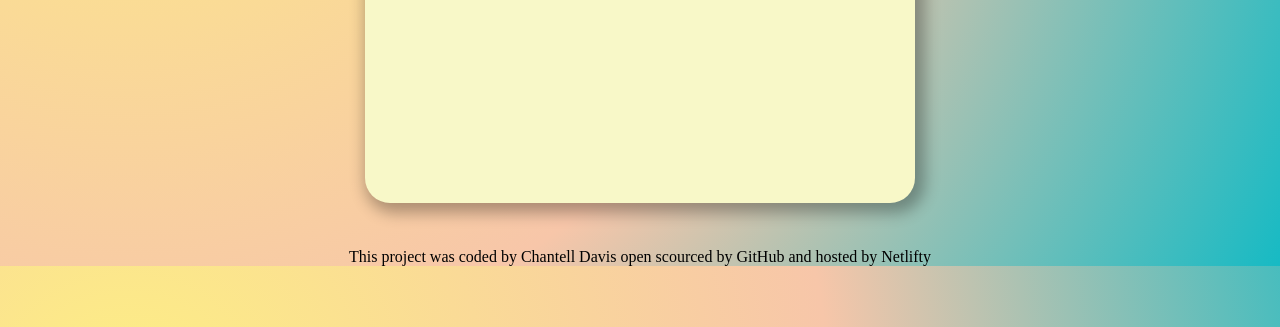
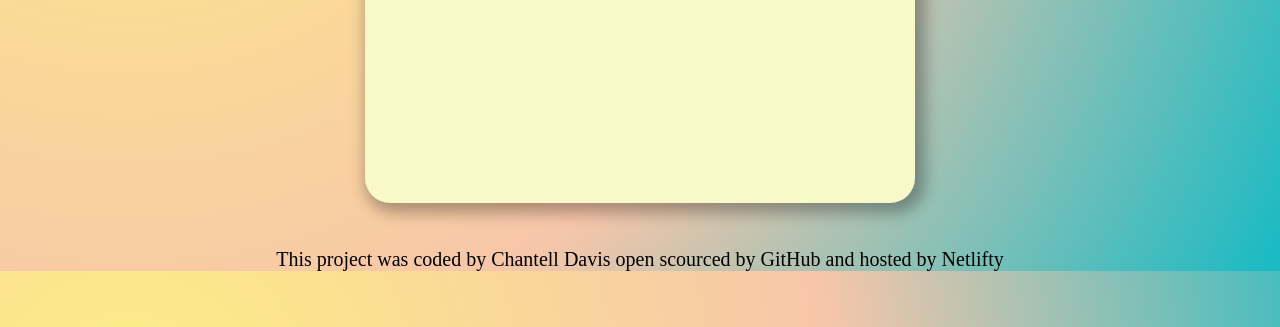
Before and after one commit to ChantellDavis/Current-Weather, a plain HTML site: page index.html in a window 1280 px wide. Shown: the part 473-800 px from the top of the page. Drawn offline with Linux system fonts and the light colour scheme.

Commit message:
updated css for footer margin and  font size

```diff
--- a/src/style.css
+++ b/src/style.css
@@ -86,6 +86,7 @@ font-size: 45px;
 
 footer {
     text-align: center;
-    margin-top: 45px
+    margin-top: 45px;
+    font-size: 20px;
 
 }
```
